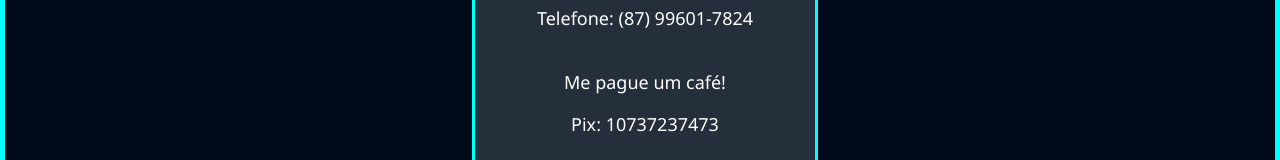
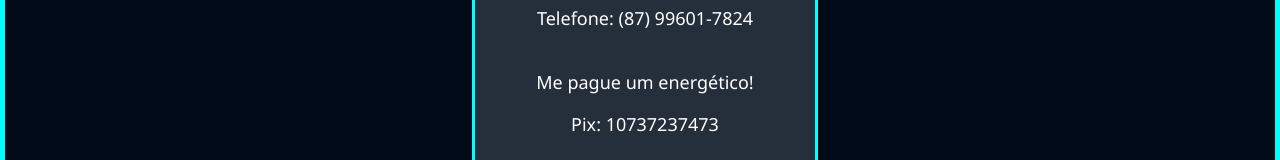
Before and after one commit to SamuelStack10/Tera-games, a website built with Vite: page contato.html in a window 1280 px wide. Shown: the part 288-448 px from the top of the page. Built offline with nearby package versions, Linux system fonts and the light colour scheme.

Commit message:
atualizando contatos

```diff
--- a/contato.html
+++ b/contato.html
@@ -13,7 +13,7 @@
         <p class="paragrafo">Email: samueluiz1281@gmail.com</p>
         <p class="paragrafo">Telefone: (87) 99601-7824</p>
         <br>
-        <p class="paragrafo">Me pague um café!</p>
+        <p class="paragrafo">Me pague um energético!</p>
         <p class="paragrafo">Pix: 10737237473</p>
     </div>
     <br>
```
